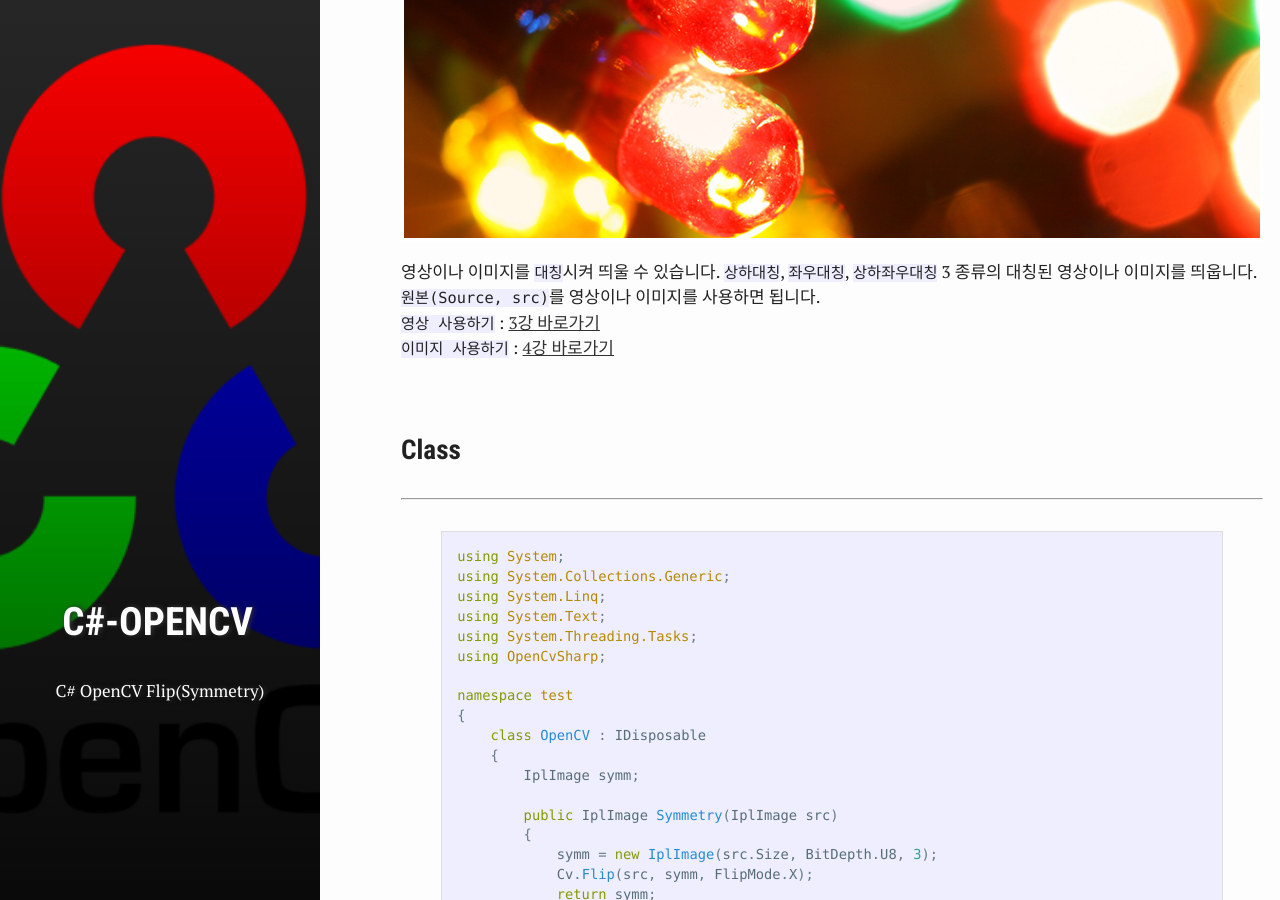
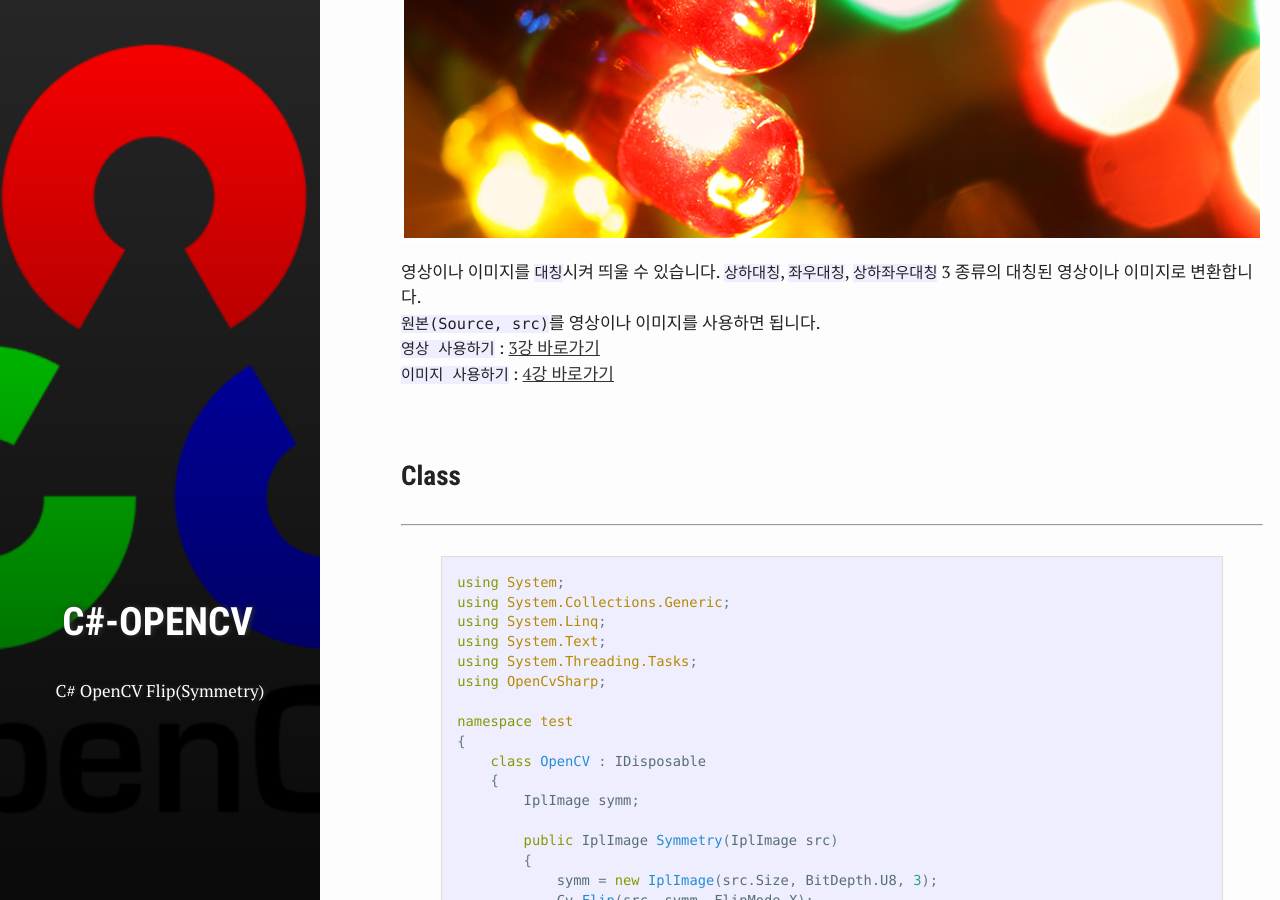
Before and after one commit to test076923/076923.github.io, a Jekyll site: the page built from _posts/2017-10-12-C#-opencv-5.md, in a window 1280 px wide and 900 px high, scrolled down 649 px. Built offline with Jekyll 4.4.1, drawn with Linux system fonts in a browser that asks for light colours; comment, search, counter and statistics services are not loaded.

Commit message:
Update 2017-10-12-C#-opencv-5.md

```diff
--- a/_posts/2017-10-12-C#-opencv-5.md
+++ b/_posts/2017-10-12-C#-opencv-5.md
@@ -15,7 +15,7 @@ star: true
 ### 대칭 (Flip, Symmetry) ###
 ----------
 [![1]({{ site.images }}/C/opencv/ch5/1.png)]({{ site.images }}/C/opencv/ch5/1.png)
-영상이나 이미지를 `대칭`시켜 띄울 수 있습니다. `상하대칭`, `좌우대칭`, `상하좌우대칭` 3 종류의 대칭된 영상이나 이미지를 띄웁니다.
+영상이나 이미지를 `대칭`시켜 띄울 수 있습니다. `상하대칭`, `좌우대칭`, `상하좌우대칭` 3 종류의 대칭된 영상이나 이미지로 변환합니다.
 <br>
 `원본(Source, src)`를 영상이나 이미지를 사용하면 됩니다.
 <br>
```
